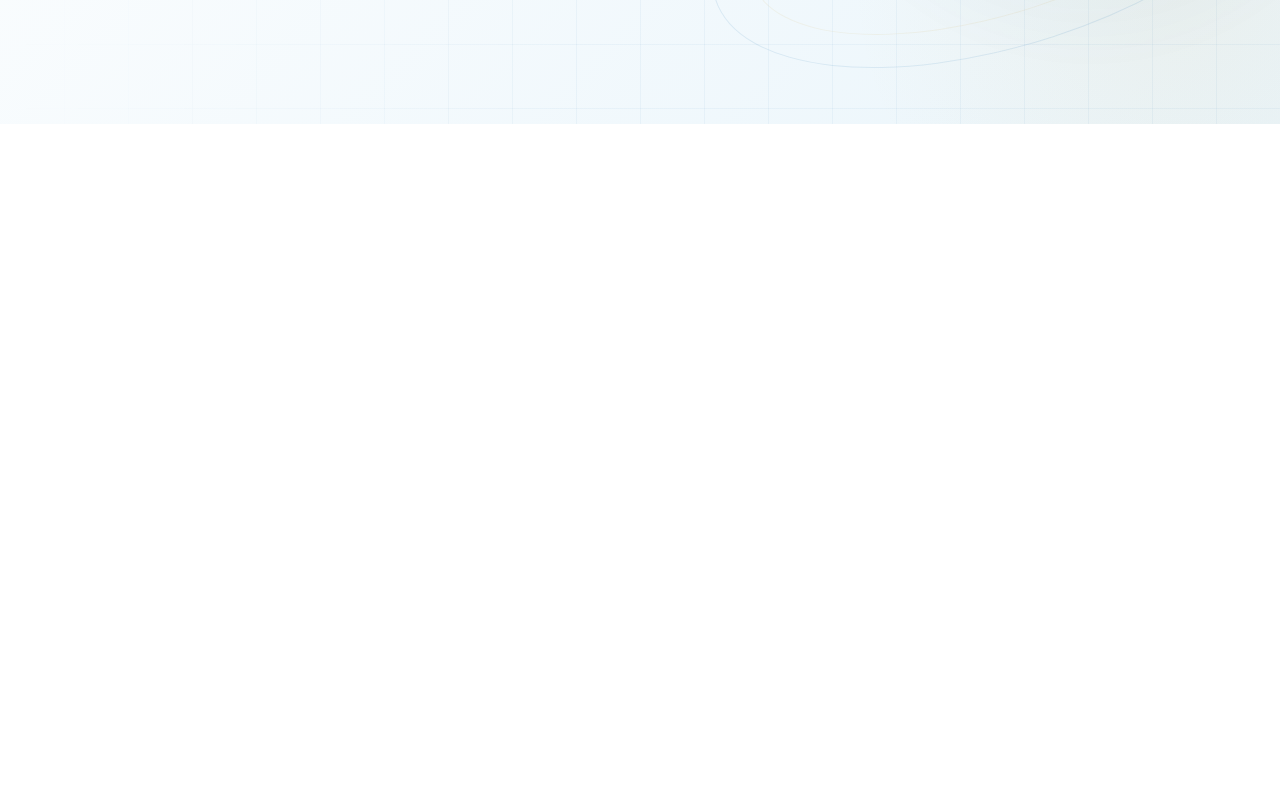
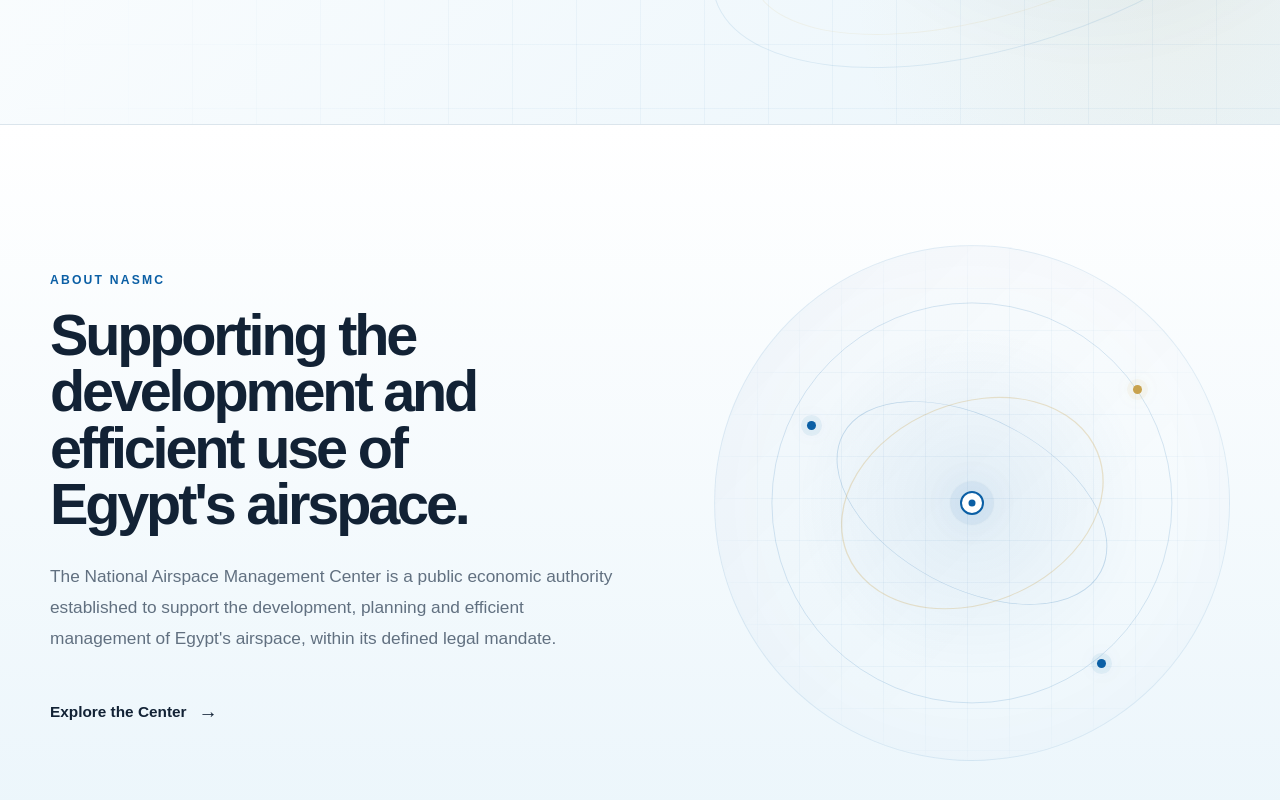
Before and after one commit to madoelfeki/nasmc-website, a Next.js app: page / in a window 1280 px wide. Shown: the part 676-1476 px from the top of the page. Before the commit the page ends 800 px from the top, so only its background shows below. Built offline with nearby package versions, Linux system fonts and the light colour scheme.

Commit message:
Restore NASMC About section

```diff
--- a/app/page.tsx
+++ b/app/page.tsx
@@ -10,30 +10,14 @@
 export default function Home() {
   const [menuOpen, setMenuOpen] = useState(false);
   const [openMenu, setOpenMenu] = useState<string | null>(null);
-  const [isScrolled, setIsScrolled] = useState(false);
 
   const navRef = useRef<HTMLElement>(null);
-
-  useEffect(() => {
-    const handleScroll = () => {
-      setIsScrolled(window.scrollY > 40);
-    };
-
-    handleScroll();
-
-    window.addEventListener("scroll", handleScroll, {
-      passive: true,
-    });
-
-    return () => {
-      window.removeEventListener("scroll", handleScroll);
-    };
-  }, []);
 
   useEffect(() => {
     const handleClickOutside = (event: MouseEvent) => {
       const target = event.target as Node;
 
+      // Close desktop dropdown when clicking outside the navigation
       if (
         openMenu &&
         navRef.current &&
@@ -42,6 +26,7 @@
         setOpenMenu(null);
       }
 
+      // Close mobile menu when clicking outside it
       const element = event.target as HTMLElement;
 
       if (
@@ -71,11 +56,7 @@
           HEADER
           ========================================= */}
 
-      <header
-        className={`site-header${
-          isScrolled ? " site-header-scrolled" : ""
-        }`}
-      >
+      <header className="site-header">
         {/* Logo */}
         <div className="brand">
           <Link href="/" aria-label="NASMC Home">
@@ -134,13 +115,9 @@
             {openMenu === "activities" && (
               <div className="dropdown-menu">
                 <Link href="/services">Services</Link>
-                <Link href="/projects">
-                  Projects & Initiatives
-                </Link>
+                <Link href="/projects">Projects & Initiatives</Link>
                 <Link href="/training">Training</Link>
-                <Link href="/research">
-                  Research & Studies
-                </Link>
+                <Link href="/research">Research & Studies</Link>
               </div>
             )}
           </div>
@@ -157,9 +134,7 @@
             {openMenu === "knowledge" && (
               <div className="dropdown-menu">
                 <Link href="/news">News</Link>
-                <Link href="/announcements">
-                  Announcements
-                </Link>
+                <Link href="/announcements">Announcements</Link>
                 <Link href="/documents">
                   Publications & Documents
                 </Link>
@@ -383,7 +358,7 @@
           HERO
           ========================================= */}
 
-      <main className={`${styles.main} site-main`}>
+      <main className={styles.main}>
         <section className={styles.hero}>
           <div
             className={styles.heroBackground}
@@ -392,9 +367,7 @@
             <div className={styles.heroGrid} />
             <div className={styles.heroOrb} />
             <div className={styles.heroFlightPath} />
-            <div
-              className={styles.heroFlightPathSecondary}
-            />
+            <div className={styles.heroFlightPathSecondary} />
           </div>
 
           <div className={styles.heroContent}>
@@ -409,15 +382,12 @@
             </h1>
 
             <p className={styles.description}>
-              The official digital gateway of the National
-              Airspace Management Center, Egypt.
+              The official digital gateway of the National Airspace
+              Management Center, Egypt.
             </p>
 
             <div className={styles.ctas}>
-              <Link
-                href="/about"
-                className={styles.primary}
-              >
+              <Link href="/about" className={styles.primary}>
                 Discover NASMC
               </Link>
 
@@ -445,6 +415,74 @@
             <div className="flight-dot" />
           </div>
         </section>
+
+        {/* =========================================
+            ABOUT NASMC
+            ========================================= */}
+
+        <section className={styles.aboutSection}>
+          <div className={styles.aboutContainer}>
+            <div className={styles.aboutContent}>
+              <p className={styles.sectionEyebrow}>
+                ABOUT NASMC
+              </p>
+
+              <h2 className={styles.aboutTitle}>
+                Supporting the development and efficient use of
+                Egypt&apos;s airspace.
+              </h2>
+
+              <p className={styles.aboutText}>
+                The National Airspace Management Center is a public
+                economic authority established to support the
+                development, planning and efficient management of
+                Egypt&apos;s airspace, within its defined legal
+                mandate.
+              </p>
+
+              <Link
+                href="/about"
+                className={styles.aboutLink}
+              >
+                Explore the Center
+                <span aria-hidden="true">→</span>
+              </Link>
+            </div>
+
+            <div
+              className={styles.aboutVisual}
+              aria-hidden="true"
+            >
+              <div className={styles.aboutVisualGrid} />
+
+              <div
+  className={`${styles.aboutOrbit} ${styles.aboutOrbitOne}`}
+/>
+
+<div
+  className={`${styles.aboutOrbit} ${styles.aboutOrbitTwo}`}
+/>
+
+<div
+  className={`${styles.aboutOrbit} ${styles.aboutOrbitThree}`}
+/>
+
+              <div className={styles.aboutCenterPoint}>
+                <span />
+              </div>
+
+              <div
+                className={`${styles.aboutNode} ${styles.aboutNodeOne}`}
+              />
+              <div
+                className={`${styles.aboutNode} ${styles.aboutNodeTwo}`}
+              />
+              <div
+                className={`${styles.aboutNode} ${styles.aboutNodeThree}`}
+              />
+            </div>
+          </div>
+        </section>
       </main>
     </div>
   );
```
